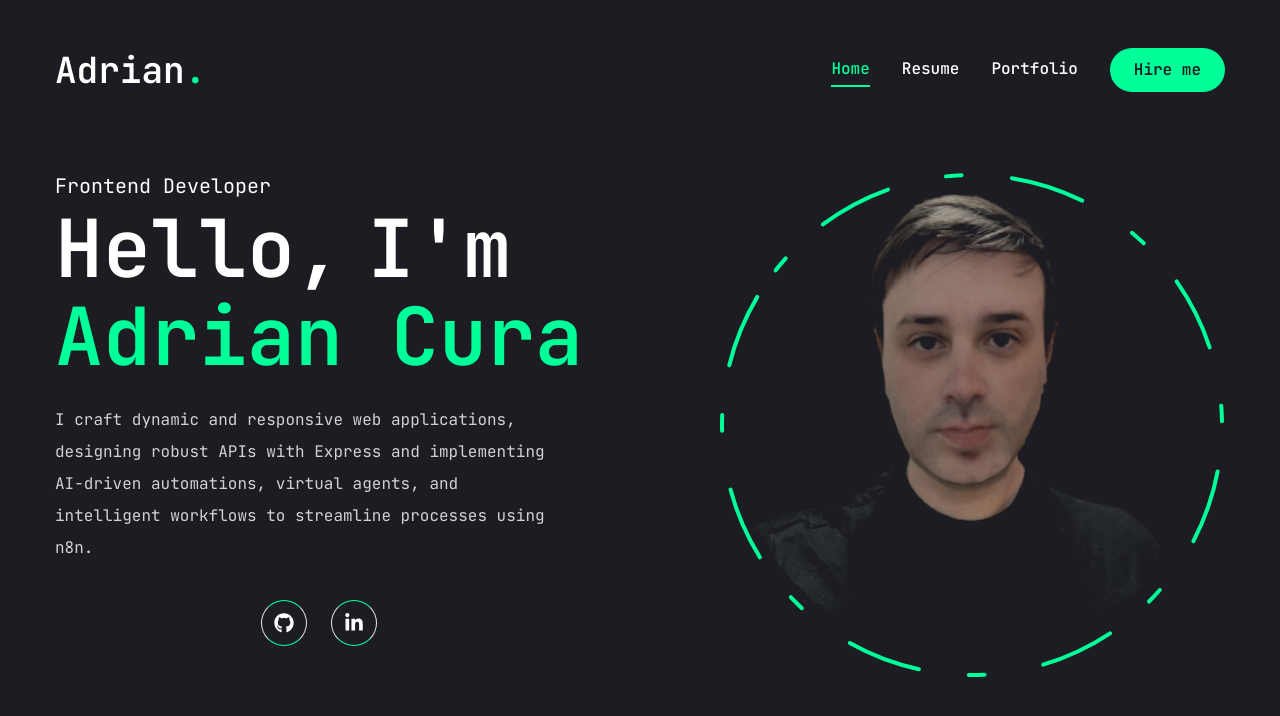
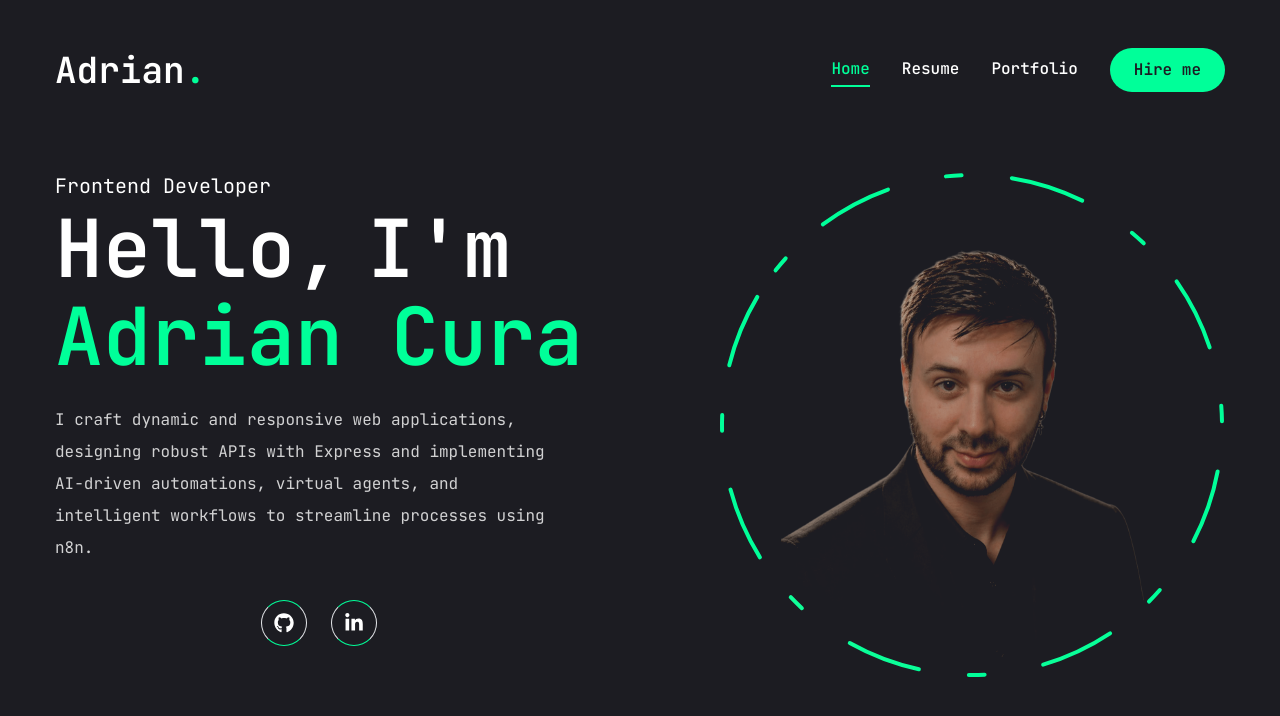
Before and after one commit to Adrian-Cura/myportfolio, a Next.js app: page / in a window 1280 px wide. Shown: the top 716 px of the page. Built offline with nearby package versions, Linux system fonts and the light colour scheme.

Commit message:
update profile picture

```diff
--- a/components/layout/Photo.tsx
+++ b/components/layout/Photo.tsx
@@ -21,12 +21,12 @@ const Photo = () => {
           }}
         >
           <Image
-            src="/assets/picFoliov3.png"
+            src="/assets/profile.png"
             quality={100}
             priority
             fill
             alt="Picture of me"
-            className="object-contain  cursor-help opacity-70  "
+            className="object-contain  cursor-help opacity-70"
           />
         </motion.div>
 
```
Also changed, not shown: public/assets/picFoliov3.png (deleted), public/assets/profile.png (added).
